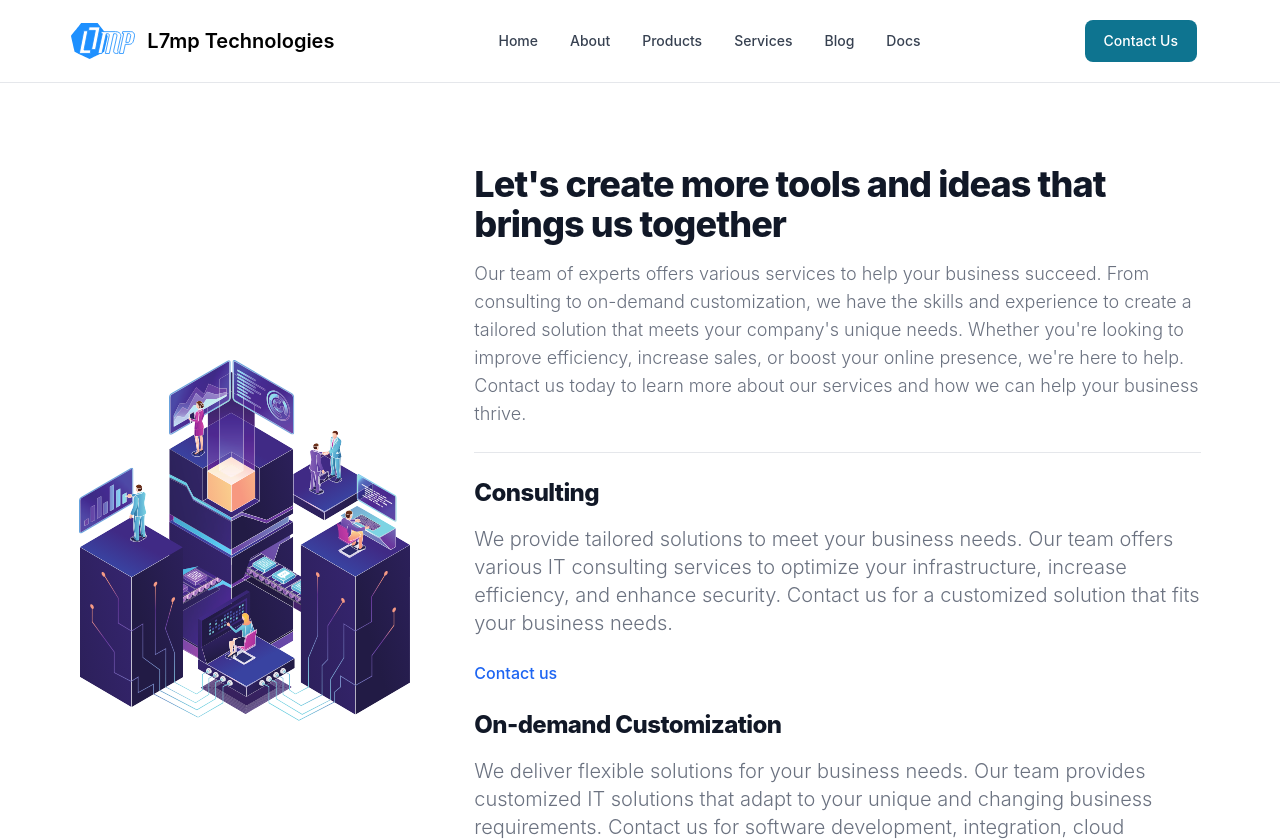
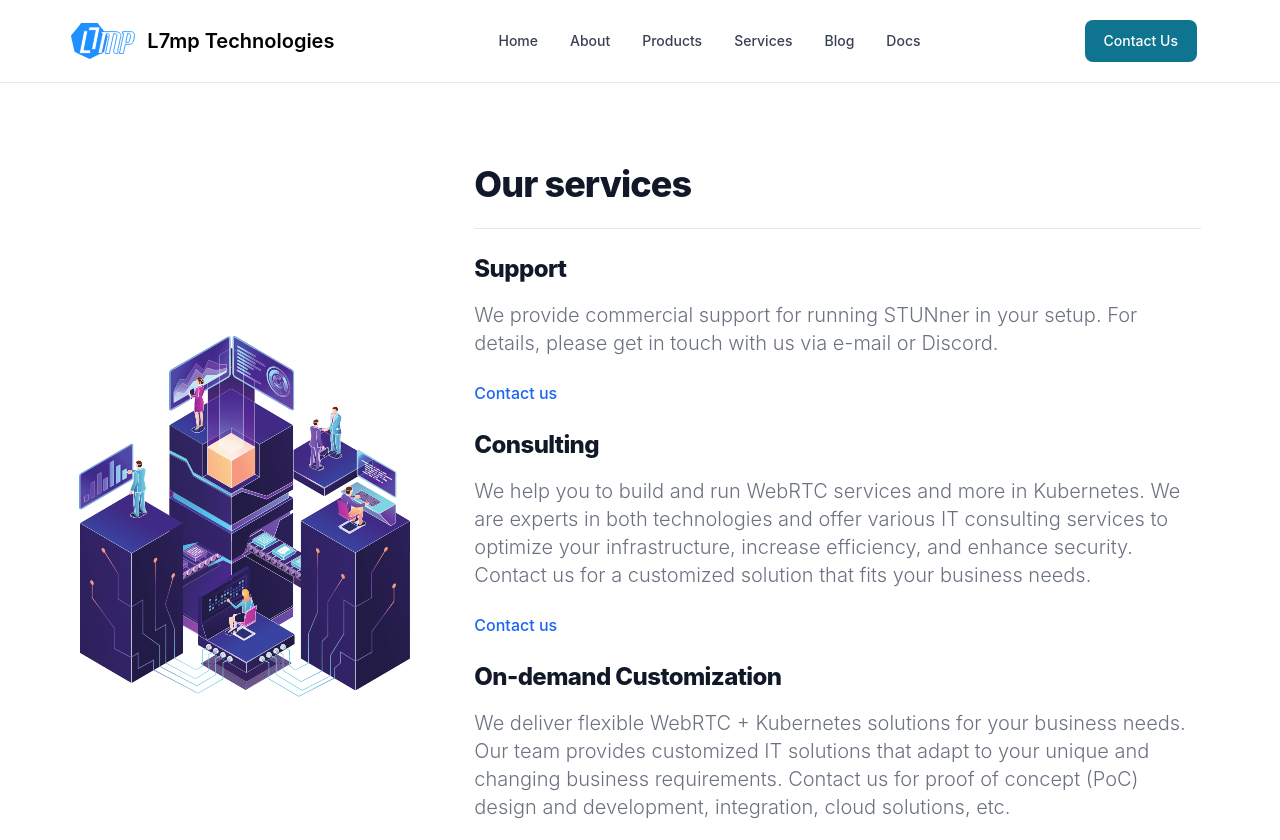
Before and after one commit to l7mp/l7mp.io, a React (Create React App) app: page /#/services in a window 1280 px wide. Shown: the top 840 px of the page. Built offline with nearby package versions, Linux system fonts and the light colour scheme.

Commit message:
Add support to Services page

```diff
--- a/src/data/ServicesData.js
+++ b/src/data/ServicesData.js
@@ -2,17 +2,22 @@ import ServiceImage from '../assets/img/services.svg';
 
 export const servicesData = {
     image: ServiceImage,
-    title: 'Let\'s create more tools and ideas that brings us together',
-    subtitle: 'Our team of experts offers various services to help your business succeed. From consulting to on-demand customization, we have the skills and experience to create a tailored solution that meets your company\'s unique needs. Whether you\'re looking to improve efficiency, increase sales, or boost your online presence, we\'re here to help. Contact us today to learn more about our services and how we can help your business thrive.',
+    title: 'Our services',
+    subtitle: '',
     services: [
         {
+            title: 'Support',
+            subtitle: 'We provide commercial support for running STUNner in your setup. For details, please get in touch with us via e-mail or Discord.',
+            href: '/#/contact'
+        },
+        {
             title: 'Consulting',
-            subtitle: 'We provide tailored solutions to meet your business needs. Our team offers various IT consulting services to optimize your infrastructure, increase efficiency, and enhance security. Contact us for a customized solution that fits your business needs.',
+            subtitle: 'We help you to build and run WebRTC services and more in Kubernetes. We are experts in both technologies and offer various IT consulting services to optimize your infrastructure, increase efficiency, and enhance security. Contact us for a customized solution that fits your business needs.',
             href: '/#/contact'
         },
         {
             title: 'On-demand Customization',
-            subtitle: 'We deliver flexible solutions for your business needs. Our team provides customized IT solutions that adapt to your unique and changing business requirements. Contact us for software development, integration, cloud solutions, and cybersecurity services.',
+            subtitle: 'We deliver flexible WebRTC + Kubernetes solutions for your business needs. Our team provides customized IT solutions that adapt to your unique and changing business requirements. Contact us for proof of concept (PoC) design and development, integration, cloud solutions, etc.',
             href: '/#/contact'
         }
     ]
```
